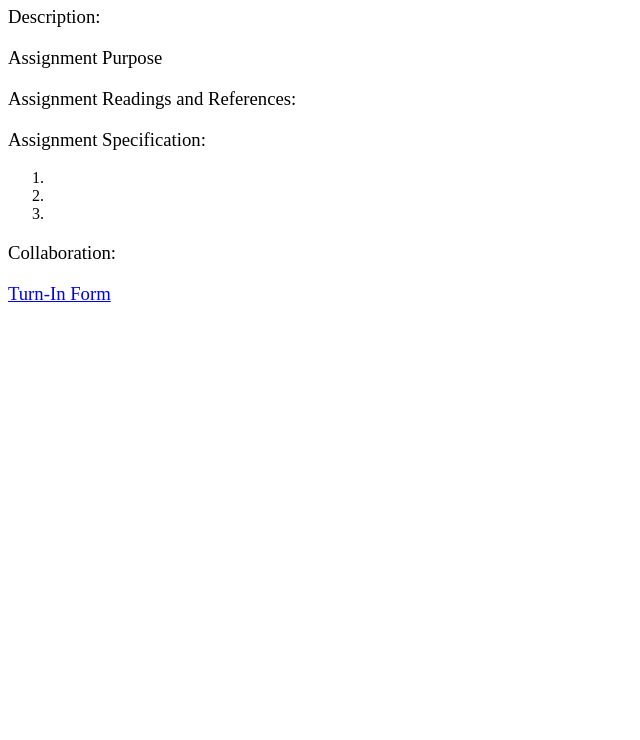
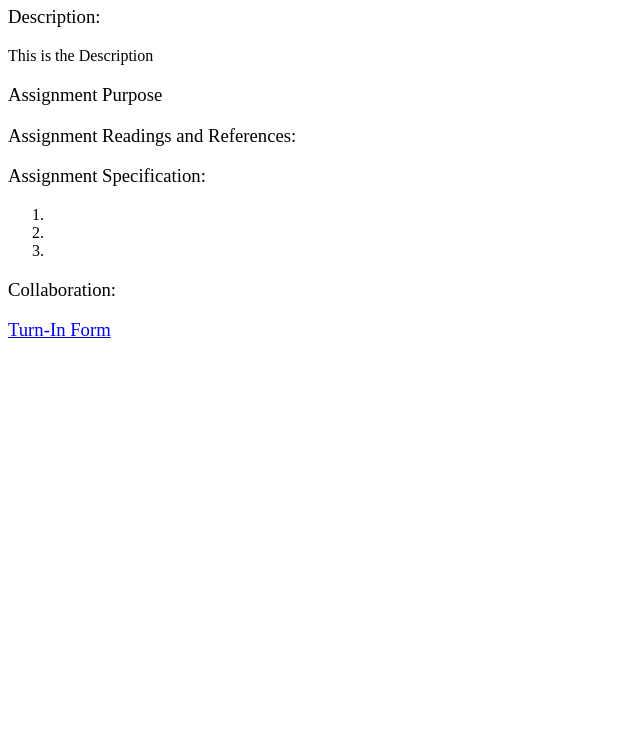
Before and after one commit to seanlee119/Assignment-X, a plain HTML site: page index.html in a window 1280 px wide. Shown: the part 60-800 px from the top of the page, without its empty margins (0-640 px from the left). Drawn offline with Linux system fonts and the light colour scheme.

Commit message:
Update index.html

```diff
--- a/index.html
+++ b/index.html
@@ -5,7 +5,7 @@
 
 <h3><span style="font-weight: 400;">Description:</span></h3>
 
-<p> </p>
+<p> This is the Description </p>
 
 <h3><span style="font-weight: 400;">Assignment Purpose</span></h3>
 
```
